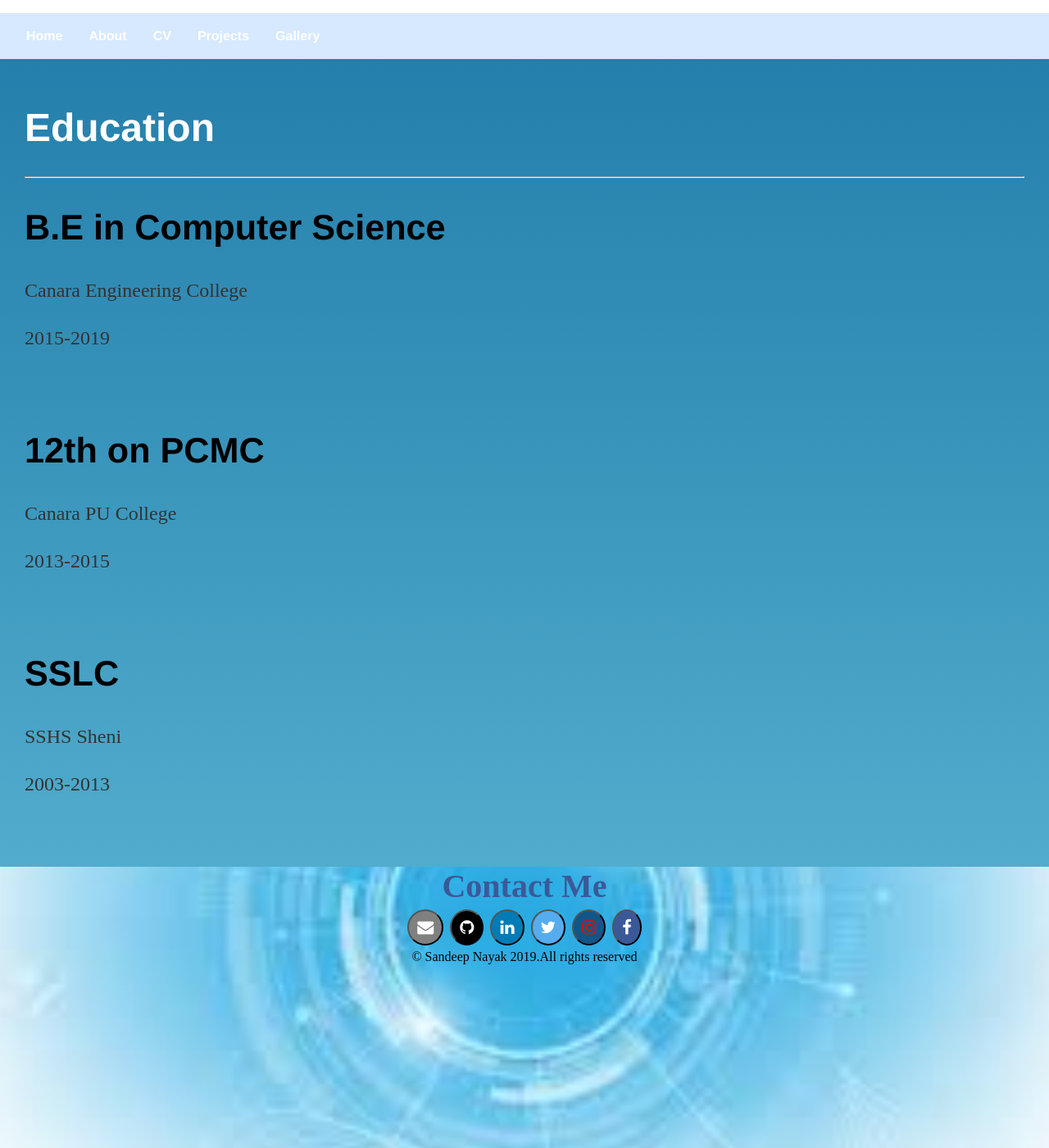
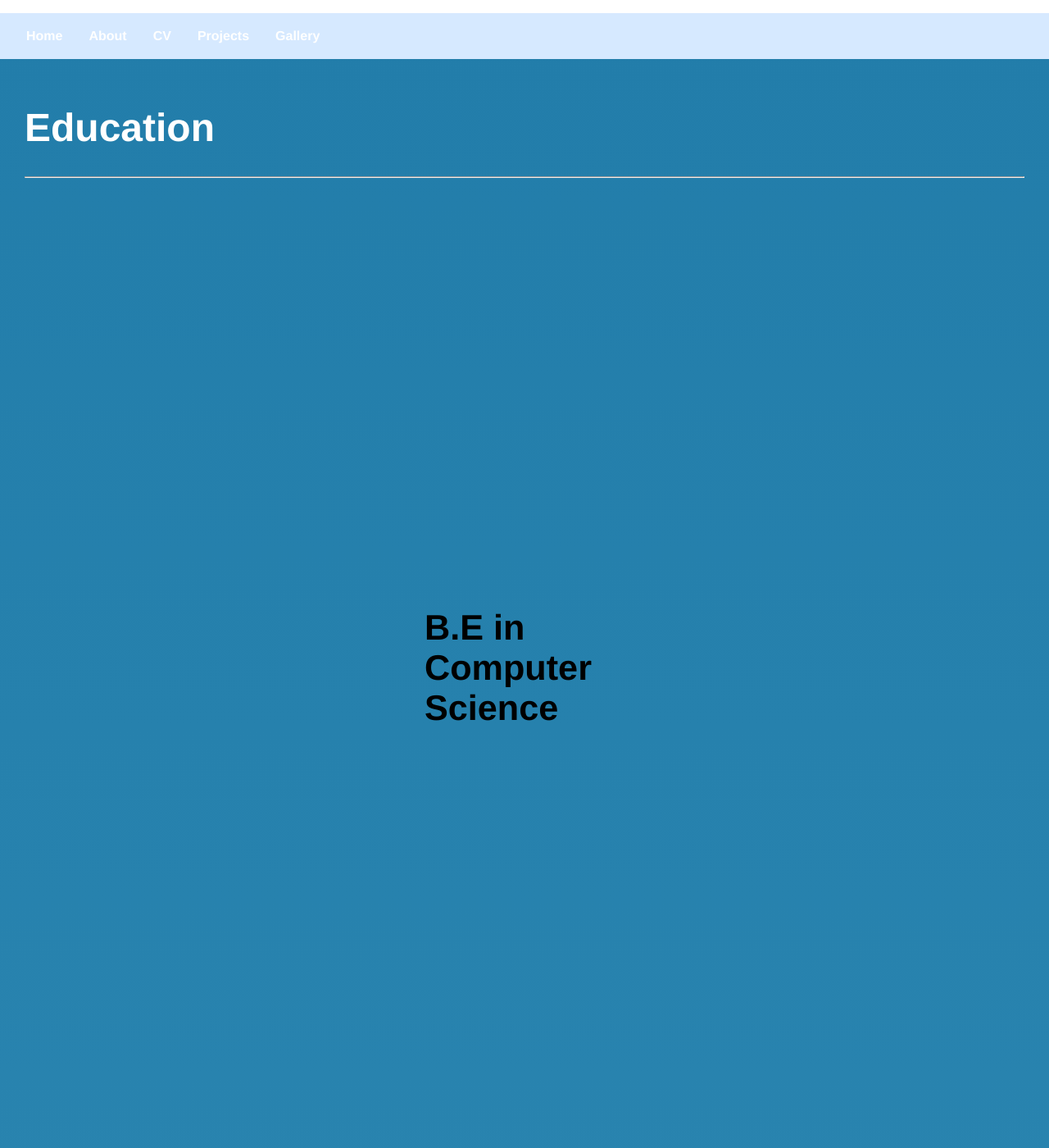
Before and after one commit to sandeepnayaks/sandeepnayaks.github.io, a Jekyll site: the page built from about/index.html, in a window 1280 px wide and 1400 px high, scrolled down 1129 px. Shown: the whole window at 82% size. Built offline with Jekyll 4.4.1, drawn with Linux system fonts in a browser that asks for light colours.

Commit message:
Update main.css

```diff
--- a/css/main.css
+++ b/css/main.css
@@ -57,7 +57,7 @@ nav ul, footer ul { font-size: 1em; font-family: 'Helvetica', 'Arial'; overflow:
    padding: 3px 16px;; list-style: none; font-weight: bold; }
 
 nav ul{background-color: #D6E9FF;
-color:03254c;}
+}
 nav{
   margin:0;
    overflow: hidden;
@@ -243,6 +243,8 @@ ul.posts li { list-style: none; }
 .white-bg .title > h1:after {
   border: 2px solid #3295be;
 }
+.blue-bg p, .blue-bg h2{
+    padding:40%;}
 
 
 .blue-bg > .section-content{
```
